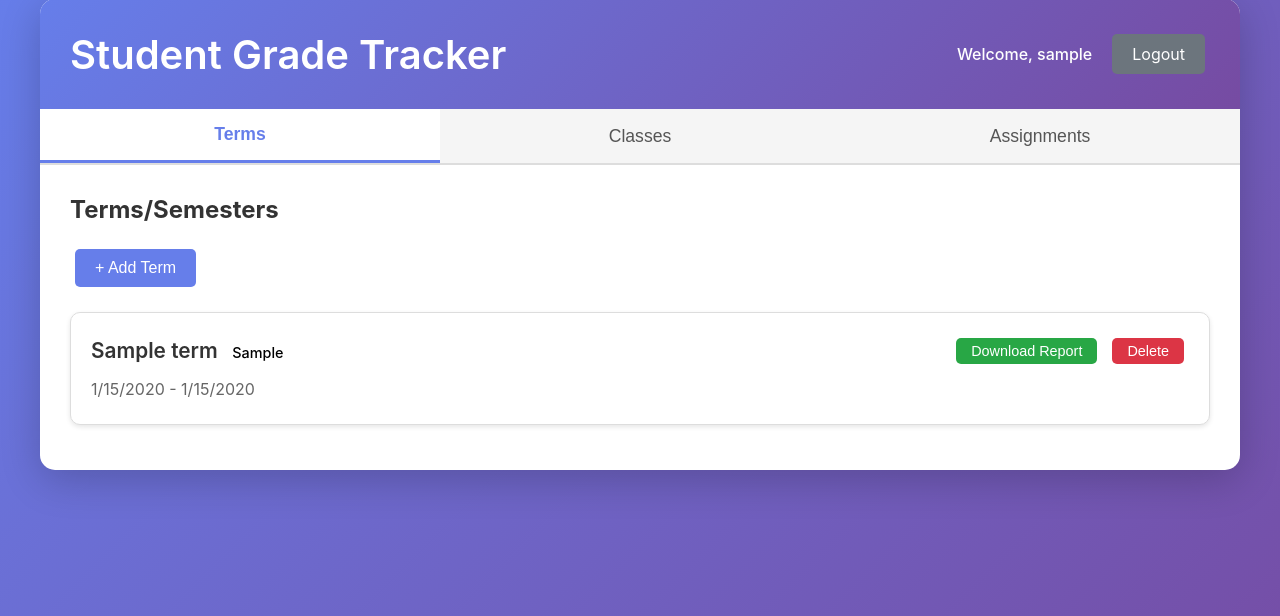
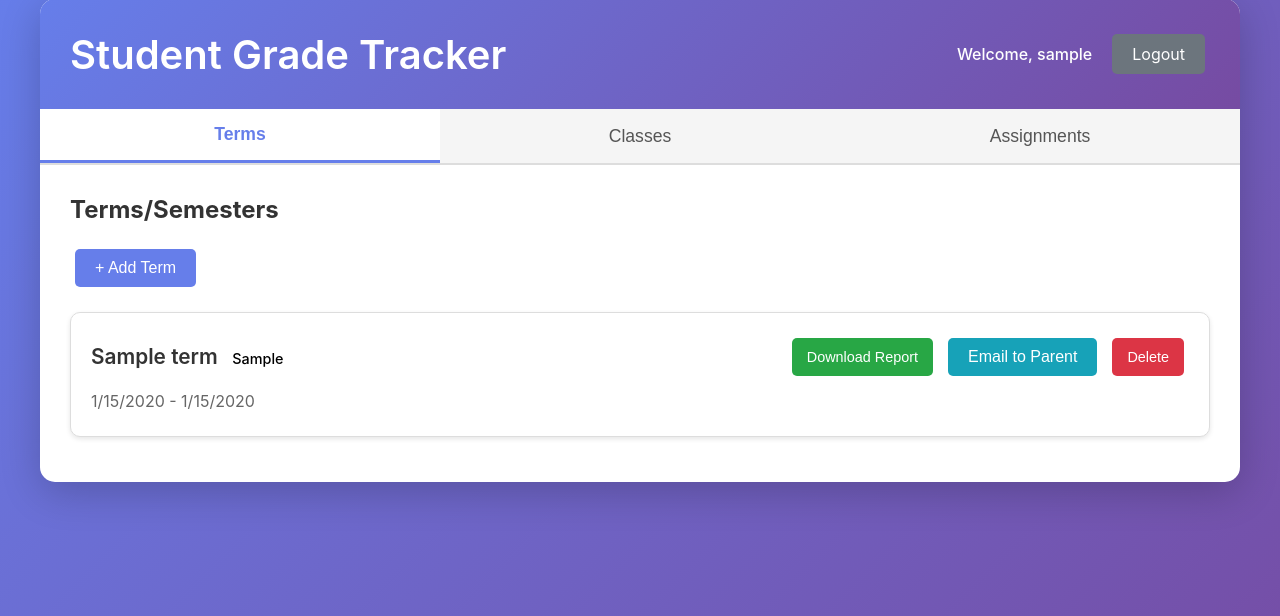
Before and after one commit to Jaybird927/student-grade-tracker, a Flask app: page / in a window 1280 px wide. Shown: the part 21-637 px from the top of the page. Run offline with Flask 3, Linux system fonts and the light colour scheme; the visitor is signed in with stand-in values (Sample User, id 1); tables that the repository leaves empty hold one stand-in row (values such as "Sample post").

Commit message:
Add email report feature with teacher password protection
Frontend:
- Added 'Email to Parent' button (blue) on each term card
- Created modal dialog for entering parent email and teacher password
- Password required: 'onecreativeapp'
- Clean modal UI with overlay
- Success/error alerts after sending

Backend:
- New /api/email-report endpoint with password verification
- Generates PDF report same as download feature
- Sends email via SMTP with PDF attachment
- Security: verifies teacher password and user ownership
- Uses environment variables for email configuration
- Supports Gmail SMTP by default

Configuration:
- SENDER_EMAIL: Gmail address for sending
- SENDER_PASSWORD: Gmail app password
- SMTP_SERVER: smtp.gmail.com (default)
- SMTP_PORT: 587 (default)
- Teacher password hardcoded: 'onecreativeapp'

Features:
- Teachers can email grade reports to parents
- Password protection prevents unauthorized access
- Automatic PDF generation and attachment
- Professional email format with greeting

Updated README with Gmail setup instructions

🤖 Generated with [Claude Code](https://claude.com/claude-code)

Co-Authored-By: Claude <noreply@anthropic.com>

```diff
--- a/app.py
+++ b/app.py
@@ -3,6 +3,11 @@ from flask_sqlalchemy import SQLAlchemy
 from werkzeug.security import generate_password_hash, check_password_hash
 from datetime import datetime
 from reportlab.lib.pagesizes import letter
+import smtplib
+from email.mime.multipart import MIMEMultipart
+from email.mime.text import MIMEText
+from email.mime.base import MIMEBase
+from email import encoders
 from reportlab.lib import colors
 from reportlab.lib.units import inch
 from reportlab.platypus import SimpleDocTemplate, Table, TableStyle, Paragraph, Spacer
@@ -437,6 +442,134 @@ def calculate_class_grade(class_id):
 
     return (total_weighted_points / total_weighted_possible) * 100
 
+@app.route('/api/email-report', methods=['POST'])
+@login_required
+def email_report():
+    TEACHER_PASSWORD = 'onecreativeapp'
+
+    data = request.json
+    term_id = data.get('term_id')
+    parent_email = data.get('parent_email')
+    teacher_password = data.get('teacher_password')
+
+    # Verify teacher password
+    if teacher_password != TEACHER_PASSWORD:
+        return jsonify({'error': 'Invalid teacher password'}), 403
+
+    # Verify user owns this term
+    term = Term.query.filter_by(id=term_id, user_id=session['user_id']).first()
+    if not term:
+        return jsonify({'error': 'Term not found'}), 404
+
+    # Generate PDF report
+    buffer = io.BytesIO()
+    doc = SimpleDocTemplate(buffer, pagesize=letter)
+    elements = []
+    styles = getSampleStyleSheet()
+
+    # Title
+    title = Paragraph(f"<b>Grade Report - {term.name}</b>", styles['Title'])
+    elements.append(title)
+    elements.append(Spacer(1, 0.2*inch))
+
+    # Term info
+    if term.start_date and term.end_date:
+        date_range = Paragraph(f"{term.start_date.strftime('%m/%d/%Y')} - {term.end_date.strftime('%m/%d/%Y')}", styles['Normal'])
+        elements.append(date_range)
+        elements.append(Spacer(1, 0.3*inch))
+
+    # Classes and assignments
+    classes = Class.query.filter_by(term_id=term_id).all()
+
+    for class_obj in classes:
+        class_header = Paragraph(f"<b>{class_obj.name}</b>", styles['Heading2'])
+        elements.append(class_header)
+        elements.append(Spacer(1, 0.1*inch))
+
+        assignments = Assignment.query.filter_by(class_id=class_obj.id).all()
+
+        if assignments:
+            table_data = [['Assignment', 'Category', 'Score', 'Percentage']]
+            for a in assignments:
+                percentage = f"{(a.points_earned / a.points_possible * 100):.1f}%" if a.points_possible else "N/A"
+                score = f"{a.points_earned}/{a.points_possible}" if a.points_possible else "N/A"
+                table_data.append([a.name, a.category or '-', score, percentage])
+
+            grade_percent = calculate_class_grade(class_obj.id)
+            letter_grade = percentage_to_grade(grade_percent)
+            table_data.append(['', '', '<b>Class Grade:</b>', f'<b>{grade_percent:.1f}% ({letter_grade})</b>'])
+
+            table = Table(table_data, colWidths=[2.5*inch, 1.5*inch, 1*inch, 1.2*inch])
+            table.setStyle(TableStyle([
+                ('BACKGROUND', (0, 0), (-1, 0), colors.grey),
+                ('TEXTCOLOR', (0, 0), (-1, 0), colors.whitesmoke),
+                ('ALIGN', (0, 0), (-1, -1), 'LEFT'),
+                ('ALIGN', (2, 0), (-1, -1), 'CENTER'),
+                ('FONTNAME', (0, 0), (-1, 0), 'Helvetica-Bold'),
+                ('FONTSIZE', (0, 0), (-1, 0), 10),
+                ('BOTTOMPADDING', (0, 0), (-1, 0), 12),
+                ('BACKGROUND', (0, -1), (-1, -1), colors.beige),
+                ('GRID', (0, 0), (-1, -2), 1, colors.black),
+                ('LINEABOVE', (0, -1), (-1, -1), 2, colors.black),
+            ]))
+            elements.append(table)
+        else:
+            elements.append(Paragraph("No assignments recorded", styles['Normal']))
+
+        elements.append(Spacer(1, 0.3*inch))
+
+    doc.build(elements)
+    buffer.seek(0)
+
+    # Send email
+    try:
+        # Get email configuration from environment variables
+        smtp_server = os.environ.get('SMTP_SERVER', 'smtp.gmail.com')
+        smtp_port = int(os.environ.get('SMTP_PORT', 587))
+        sender_email = os.environ.get('SENDER_EMAIL')
+        sender_password = os.environ.get('SENDER_PASSWORD')
+
+        if not sender_email or not sender_password:
+            return jsonify({'error': 'Email not configured. Please set SENDER_EMAIL and SENDER_PASSWORD environment variables.'}), 500
+
+        # Create message
+        msg = MIMEMultipart()
+        msg['From'] = sender_email
+        msg['To'] = parent_email
+        msg['Subject'] = f'Grade Report - {term.name}'
+
+        body = f"""
+Dear Parent/Guardian,
+
+Please find attached the grade report for {term.name}.
+
+This report contains detailed information about all classes and assignments for this term.
+
+Best regards,
+{session.get('username')}
+        """
+
+        msg.attach(MIMEText(body, 'plain'))
+
+        # Attach PDF
+        attachment = MIMEBase('application', 'pdf')
+        attachment.set_payload(buffer.read())
+        encoders.encode_base64(attachment)
+        attachment.add_header('Content-Disposition', f'attachment; filename=grade_report_{term.name.replace(" ", "_")}.pdf')
+        msg.attach(attachment)
+
+        # Send email
+        server = smtplib.SMTP(smtp_server, smtp_port)
+        server.starttls()
+        server.login(sender_email, sender_password)
+        server.send_message(msg)
+        server.quit()
+
+        return jsonify({'success': True, 'message': f'Report sent to {parent_email}'}), 200
+
+    except Exception as e:
+        return jsonify({'error': f'Failed to send email: {str(e)}'}), 500
+
 
 if __name__ == '__main__':
     port = int(os.environ.get('PORT', 5000))
--- a/static/script.js
+++ b/static/script.js
@@ -67,6 +67,7 @@ async function loadTerms() {
                 </div>
                 <div class="card-actions">
                     <button class="btn btn-success" onclick="downloadReport(${term.id}, '${term.name}')">Download Report</button>
+                    <button class="btn btn-primary" onclick="showEmailReportForm(${term.id}, '${term.name}')" style="background: #17a2b8;">Email to Parent</button>
                     <button class="btn btn-danger" onclick="deleteTerm(${term.id})">Delete</button>
                 </div>
             </div>
@@ -110,6 +111,50 @@ async function deleteTerm(termId) {
 
 async function downloadReport(termId, termName) {
     window.location.href = `/api/report/${termId}`;
+}
+
+function showEmailReportForm(termId, termName) {
+    document.getElementById('email-term-id').value = termId;
+    document.getElementById('email-term-name').value = termName;
+    document.getElementById('email-modal').style.display = 'flex';
+}
+
+function hideEmailModal() {
+    document.getElementById('email-modal').style.display = 'none';
+    document.getElementById('parent-email').value = '';
+    document.getElementById('teacher-password').value = '';
+}
+
+async function sendEmailReport(event) {
+    event.preventDefault();
+
+    const termId = document.getElementById('email-term-id').value;
+    const termName = document.getElementById('email-term-name').value;
+    const parentEmail = document.getElementById('parent-email').value;
+    const teacherPassword = document.getElementById('teacher-password').value;
+
+    try {
+        const response = await fetch('/api/email-report', {
+            method: 'POST',
+            headers: { 'Content-Type': 'application/json' },
+            body: JSON.stringify({
+                term_id: parseInt(termId),
+                parent_email: parentEmail,
+                teacher_password: teacherPassword
+            })
+        });
+
+        const data = await response.json();
+
+        if (response.ok) {
+            alert(`Report successfully sent to ${parentEmail}!`);
+            hideEmailModal();
+        } else {
+            alert('Error: ' + (data.error || 'Failed to send email'));
+        }
+    } catch (error) {
+        alert('Error sending email: ' + error.message);
+    }
 }
 
 // Classes
--- a/templates/index.html
+++ b/templates/index.html
@@ -187,6 +187,33 @@
         </div>
     </div>
 
+    <!-- Email Report Modal -->
+    <div id="email-modal" class="modal" style="display: none;">
+        <div class="modal-content">
+            <h3>Email Report to Parent</h3>
+            <form onsubmit="sendEmailReport(event)">
+                <input type="hidden" id="email-term-id">
+                <input type="hidden" id="email-term-name">
+
+                <div class="form-group">
+                    <label>Parent's Email:</label>
+                    <input type="email" id="parent-email" required placeholder="parent@example.com">
+                </div>
+
+                <div class="form-group">
+                    <label>Teacher Password:</label>
+                    <input type="password" id="teacher-password" required placeholder="Enter teacher password">
+                    <small style="color: #666;">Required to send reports to parents</small>
+                </div>
+
+                <div class="form-actions">
+                    <button type="submit" class="btn btn-primary" style="background: #17a2b8;">Send Email</button>
+                    <button type="button" class="btn btn-secondary" onclick="hideEmailModal()">Cancel</button>
+                </div>
+            </form>
+        </div>
+    </div>
+
     <script src="/static/script.js"></script>
 </body>
 </html>
```
Also changed, not shown: static/style.css (+33 -0 lines), README.md.
